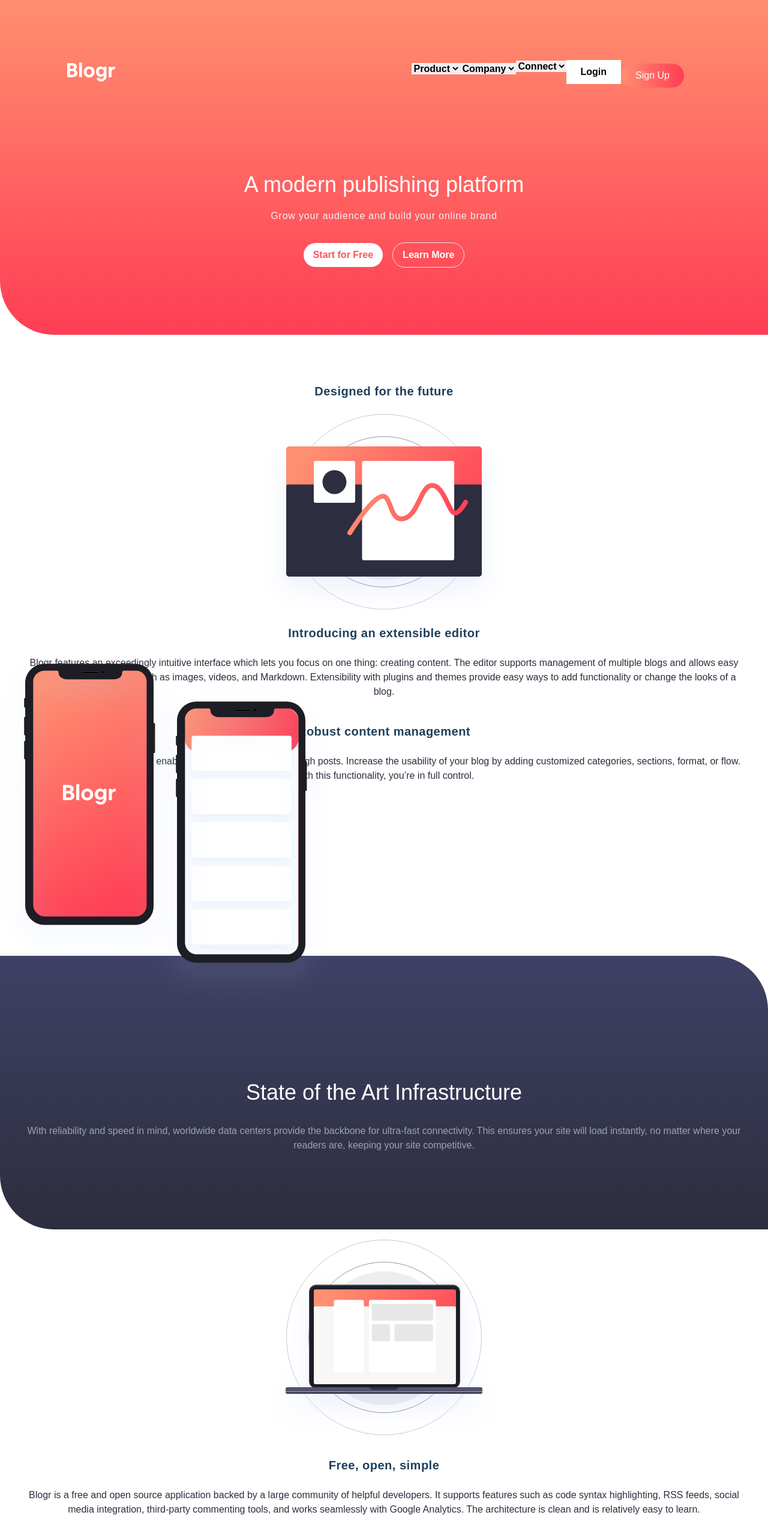
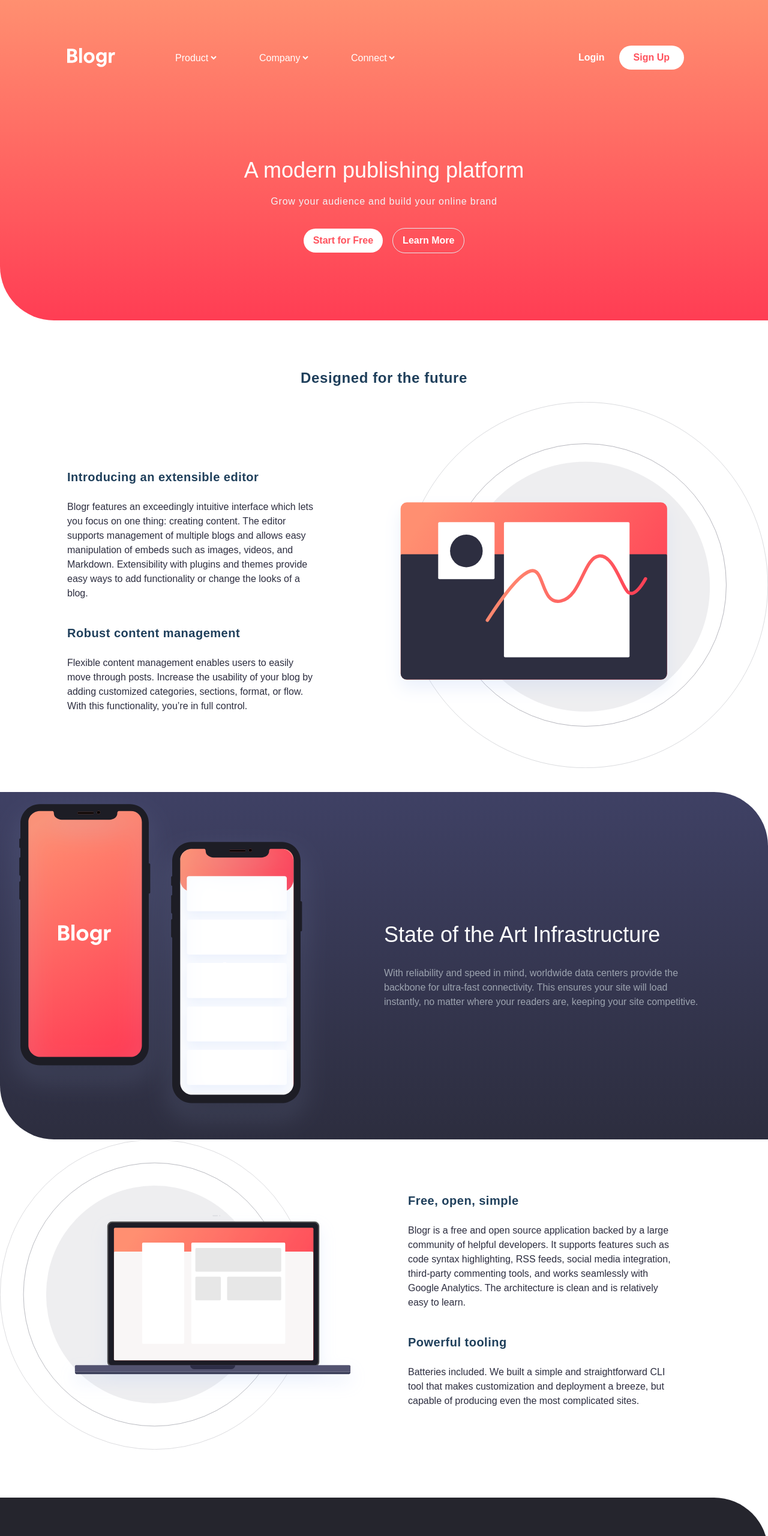
Before and after one commit to Desmond-Fon/blogr-landing-page, a website: page index.html in a window 1280 px wide. Shown: the top 2560 px of the page at 60% size. Drawn offline with Linux system fonts and the light colour scheme.

Commit message:
completed the desktop view

```diff
--- a/index.html
+++ b/index.html
@@ -17,16 +17,52 @@
 </head>
 <body class="font-Overpass">
 
-<header class=" bg-gradient-to-b from-headerText to-lightRed rounded-bl-mid p-8 lg:pt-12 lg:px-28">
+<header class=" bg-gradient-to-b from-headerText to-lightRed rounded-bl-mid p-8 lg:pt-6 lg:px-28">
   <!-- <img src="images/bg-pattern-intro-mobile.svg  bg-[url('images/bg-pattern-intro-mobile.svg')]" alt=""> -->
  <nav class="lg:flex lg:justify-between lg:items-center">
-  <div class="flex justify-between items-center"><img src="images/logo.svg" alt="" class="w-20">
+  <div class="lg:flex lg:justify-between lg:items-center">
+    <div class="flex justify-between items-center "><img src="images/logo.svg" alt="" class="w-20">
       <img src="images/icon-hamburger.svg" alt="" class="w-8 lg:hidden" id="hamburg">
+    </div>
+
+
+      <div class="lg:flex hidden lg:justify-between lg:pl-16">
+        <div class="flex justify-center items-center lg:bg-transparent lg:p-8">
+          <select name="drop-down" id="" class="font-light lg:bg-transparent lg:text-white">
+            <option value="product">Product</option>
+            <option value="overview">Overv</option>
+            <option value="pricing">Pricing</option>
+            <option value="marketplace">Market</option>
+            <option value="features">Feature</option>
+            <option value="integration">Integra</option>
+          </select>
+        </div>
+
+        <div class="lg:flex justify-center items-center lg:p-8">
+          <select name="drop-down" id="" class="font-light lg:bg-transparent lg:text-white">
+          <option value="company">Company</option>
+          <option value="about">About</option>
+          <option value="team">Team</option>
+          <option value="blog">Blog</option>
+          <option value="careers">Careers</option>
+        </select>
+        </div>
+
+
+        <div class="lg:flex justify-center items-center lg:p-8">
+          <select name="drop-down" id="" class="font-light lg:bg-transparent lg:text-white">
+            <option value="connect" >Connect</option>
+            <option value="contact" >Contact</option>
+            <option value="newsletter"  >Newsle</option>
+            <option value="linkedIn">Linked</option>
+          </select>
+        </div>
+    </div>
   </div>
 
   <div class="hidden bg-white p-7 rounded-md shadow-lg lg:flex lg:bg-transparent lg:rounded-none lg:shadow-none" id="menu">
    <div class="lg:flex lg:between items-center">
-    <div class="flex justify-center items-center pb-3">
+    <div class="flex justify-center items-center pb-3 lg:hidden">
       <select name="drop-down" id="" class="font-bold">
         <option value="product">Product</option>
         <option value="overview">Overv</option>
@@ -37,7 +73,7 @@
       </select>
     </div><br>
 
-    <div class="flex justify-center items-center pb-3">
+    <div class="flex justify-center items-center pb-3 lg:hidden">
       <select name="drop-down" id="" class="font-bold">
       <option value="company">Company</option>
       <option value="about">About</option>
@@ -48,7 +84,7 @@
     </div>
     <br>
 
-    <div class="flex justify-center items-center pb-5">
+    <div class="flex justify-center items-center pb-5 lg:hidden">
       <select name="drop-down" id="" class="font-bold">
         <option value="connect" >Connect</option>
         <option value="contact" >Contact</option>
@@ -58,8 +94,9 @@
     </div>
 <hr class="text-gray-600">
     <div class="items-center pt-6 pb-3 lg:flex lg:justify-center lg:items-center">
-      <div class="flex justify-center items-center pb-3"><button class="bg-white py-2 px-6 font-bold text-black">Login</button> </div>
-     <div class="flex justify-center items-center"><button class="rounded-full bg-gradient-to-r from-headerText to-lightRed py-2 px-6 font-light text-white"> Sign Up</button></div>
+      <div class="flex justify-center items-center pb-3"><button class="bg-white py-2 px-6 font-bold text-black lg:text-white lg:bg-transparent">Login</button> </div>
+     <div class="flex justify-center items-center pb-3"><button class="rounded-full bg-gradient-to-r from-headerText to-lightRed py-2 px-6 font-light text-white lg:hidden"> Sign Up</button>
+      <button class="hidden lg:flex rounded-full bg-white py-2 px-6 font-bold text-header"> Sign Up</button></div>
      </div>
    </div>
   </div>
@@ -79,49 +116,52 @@
 </header>
 
 
-<main>
+<main">
 
 <div class="relative">
-  <section class="mb-72">
-    <h3 class="font-bold text-xl tracking-wide mt-20 text-center mb-6  font-Ubuntu text-headings">Designed for the future</h3>
+  <section class="mb-72 lg:mb-10">
+    <h3 class="font-bold text-xl tracking-wide mt-20 text-center mb-6  font-Ubuntu text-headings lg:text-2xl">Designed for the future</h3>
 
-  <div>
+  <div class="lg:flex lg:items-center">
   <div class="flex justify-center">
-    <img src="images/illustration-editor-mobile.svg" alt="">
+    <img src="images/illustration-editor-mobile.svg" alt="" class="lg:hidden">
   </div>
 
-    <div>
-      <div class="px-10">
-        <h4 class="font-bold text-xl tracking-wide mt-5 text-center mb-6  font-Ubuntu px-8 text-headings">  Introducing an extensible editor</h4>
-        <p class="text-center text-darkBlue">Blogr features an exceedingly intuitive interface which lets you focus on one thing: creating content.
+    <div class="lg:w-1/2">
+      <div class="px-10 lg:px-28">
+        <h4 class="font-bold text-xl tracking-wide mt-5 text-center mb-6 font-Ubuntu px-8 lg:px-0 text-headings lg:text-left">  Introducing an extensible editor</h4>
+        <p class="text-center lg:text-left text-darkBlue">Blogr features an exceedingly intuitive interface which lets you focus on one thing: creating content.
           The editor supports management of multiple blogs and allows easy manipulation of embeds such as images,
           videos, and Markdown. Extensibility with plugins and themes provide easy ways to add functionality or
           change the looks of a blog.</p>
       </div>
 
-      <div class="px-10 pt-5">
-        <h4 class="font-bold text-xl tracking-wide mt-5 text-center mb-6  font-Ubuntu px-8 text-headings">  Robust content management</h4>
-      <p class="text-center text-darkBlue">  Flexible content management enables users to easily move through posts. Increase the usability of your blog
+      <div class="px-10 pt-5 lg:px-28">
+        <h4 class="font-bold text-xl tracking-wide mt-5 text-center mb-6  font-Ubuntu px-8 text-headings lg:p-0 lg:text-left">  Robust content management</h4>
+      <p class="text-center text-darkBlue lg:text-left">  Flexible content management enables users to easily move through posts. Increase the usability of your blog
         by adding customized categories, sections, format, or flow. With this functionality, you’re in full control.</p>
       </div>
     </div>
 
-  <img src="images/illustration-editor-desktop.svg" alt="" class="hidden">
+
+  <img src="images/illustration-editor-desktop.svg" alt="" class="hidden lg:flex lg:w-1/2">
 
 
   </div>
   </section>
 
-  <img src="images/illustration-phones.svg" alt="" class="absolute bottom-96 left-0 z-10">
+  <img src="images/illustration-phones.svg" alt="" class="flex justify-center absolute bottom-96 left-0 z-10 md:bottom-72 md:h-96 md:left-56 little:bottom-72 little: little:h-96 lg:hidden">
 
-  <aside class="bg-gradient-to-t from-darkBlue to-darkSaturatedBlue px-10 rounded-bl-mid rounded-tr-mid pt-52 overflow-hidden relative">
+  <aside class="bg-gradient-to-t from-darkBlue to-darkSaturatedBlue px-10 rounded-bl-mid rounded-tr-mid pt-52 overflow-hidden relative lg:flex lg:justify-between lg:items-center lg:pt-0 lg:px-0">
 
+   <div class="lg:w-1/2">
+    <img src="images/illustration-phones.svg" alt="" class="lg:flex justify-center hidden lg:-mx-2">
+    <img src="images/bg-pattern-circles.svg" alt="" class="absolute left-0 -top-32 z-0 md:hidden little:hidden lg:flex">
+   </div>
 
-      <img src="images/bg-pattern-circles.svg" alt="" class="absolute left-0 -top-32 z-0 md:hidden">
-
-    <div>
-      <h3 class="text-center text-4xl text-white pb-8 z-50" >  State of the Art Infrastructure</h3>
-      <p class="text-center text-gray-400 pb-32 z-10">With reliability and speed in mind, worldwide data centers provide the backbone for ultra-fast connectivity.
+    <div class="lg:w-1/2  lg:pr-28">
+      <h3 class="text-center text-4xl text-white pb-8 z-50 lg:text-left" >  State of the Art Infrastructure</h3>
+      <p class="text-center text-gray-400 pb-32 z-10 lg:text-left lg:pb-0">With reliability and speed in mind, worldwide data centers provide the backbone for ultra-fast connectivity.
         This ensures your site will load instantly, no matter where your readers are, keeping your site competitive.</p>
     </div>
     </aside>
@@ -129,33 +169,36 @@
 </div>
 
 
-<article>
-  <div class="flex justify-center">
-    <img src="images/illustration-laptop-desktop.svg" alt="" class="hidden">
-  <img src="images/illustration-laptop-mobile.svg" alt="">
+<article class="lg:flex lg:justify-between items-center">
+  <div class="flex justify-center lg:w-1/2">
+    <img src="images/illustration-laptop-desktop.svg" alt="" class="hidden lg:flex">
+  <img src="images/illustration-laptop-mobile.svg" alt="" class="lg:hidden">
   </div>
 
+<div class="lg:w-1/2  lg:pr-28">
   <div class="px-10">
-  <h3 class="font-bold text-xl tracking-wide mt-5 text-center mb-6  font-Ubuntu px-8 text-headings">  Free, open, simple</h3>
- <p class="text-center text-darkBlue"> Blogr is a free and open source application backed by a large community of helpful developers. It supports
+    <h3 class="font-bold text-xl tracking-wide mt-5 text-center mb-6  font-Ubuntu px-8 text-headings lg:px-0 lg:text-left">  Free, open, simple</h3>
+   <p class="text-center text-darkBlue lg:text-left"> Blogr is a free and open source application backed by a large community of helpful developers. It supports
     features such as code syntax highlighting, RSS feeds, social media integration, third-party commenting tools,
     and works seamlessly with Google Analytics. The architecture is clean and is relatively easy to learn.</p>
   </div>
 
   <div class="px-10 pt-5">
-  <h3 class="font-bold text-xl tracking-wide mt-5 text-center mb-6  font-Ubuntu px-8 text-headings">Powerful tooling</h3>
-  <p class="text-center text-darkBlue"> Batteries included. We built a simple and straightforward CLI tool that makes customization and deployment a breeze, but
+    <h3 class="font-bold text-xl tracking-wide mt-5 text-center mb-6  font-Ubuntu px-8 text-headings lg:px-0 lg:text-left">Powerful tooling</h3>
+    <p class="text-center text-darkBlue lg:text-left"> Batteries included. We built a simple and straightforward CLI tool that makes customization and deployment a breeze, but
      capable of producing even the most complicated sites.</p>
+  </div>
 </div>
 </article>
 </main>
 
- <footer class="bg-footerBackground rounded-tr-mid mt-20">
-  <div class="flex justify-center items-center pt-20 pb-10">
+ <footer class="bg-footerBackground rounded-tr-mid mt-20 ">
+  <div class="lg:flex lg:justify-evenly lg:py-20">
+    <div class="flex justify-center items-center lg:items-start lg:pt-0 pt-20 pb-10 lg:justify-start">
       <img src="images/logo.svg" alt="" >
     </div>
- <div class="text-center pb-5">
-  <h5 class="text-white  py-5 font-bold">Product</h5>
+   <div class="text-center pb-5 lg:text-left">
+    <h5 class="text-white  py-5 lg:py-0 lg:pb-5 font-bold">Product</h5>
 
     <p class="text-footerText p-1">Overview</p>
     <p class="text-footerText p-1">Pricing</p>
@@ -164,8 +207,8 @@
     <p class="text-footerText p-1">Integrations</p>
    </div>
 
-  <div class="text-center pb-5">
-    <h5 class="text-white  py-5 font-bold">Company</h5>
+    <div class="text-center pb-5 lg:text-left">
+      <h5 class="text-white  py-5 lg:py-0 lg:pb-5 font-bold">Company</h5>
 
     <p class="text-footerText p-1">About</p>
     <p class="text-footerText p-1">Team</p>
@@ -173,18 +216,21 @@
     <p class="text-footerText p-1">Careers</p>
     </div>
 
-  <div class="text-center pb-5 font-bold">
-    <h5 class="text-white  py-5">Connect</h5>
+    <div class="text-center pb-5 lg:text-left">
+      <h5 class="text-white  py-5 lg:py-0 lg:pb-5 font-bold">Connect</h5>
 
     <p class="text-footerText p-1">Contact</p>
     <p class="text-footerText p-1">Newsletter</p>
     <p class="text-footerText p-1">LinkedIn</p>
+    </div>
   </div>
 
   <div class="attribution">
     Challenge by <a href="https://www.frontendmentor.io?ref=challenge" target="_blank">Frontend Mentor</a>.
     Coded by <a href="#">Fon Desmond</a>.
   </div>
+
+
 </footer>
 <script src="script.js"></script>
 </body>
--- a/tailwind.config.js
+++ b/tailwind.config.js
@@ -18,6 +18,9 @@ module.exports = {
         Overpass: [ 'Overpass', 'sans-serif'],
         Ubuntu: ['Ubuntu', 'sans-serif']
      },
+     screens: {
+        'little': '435px'
+     },
      borderRadius: {
       'mid': '90px'
      },
```
Also changed, not shown: dist/output.css. Lines whose indentation alone changed are shown as unchanged.
